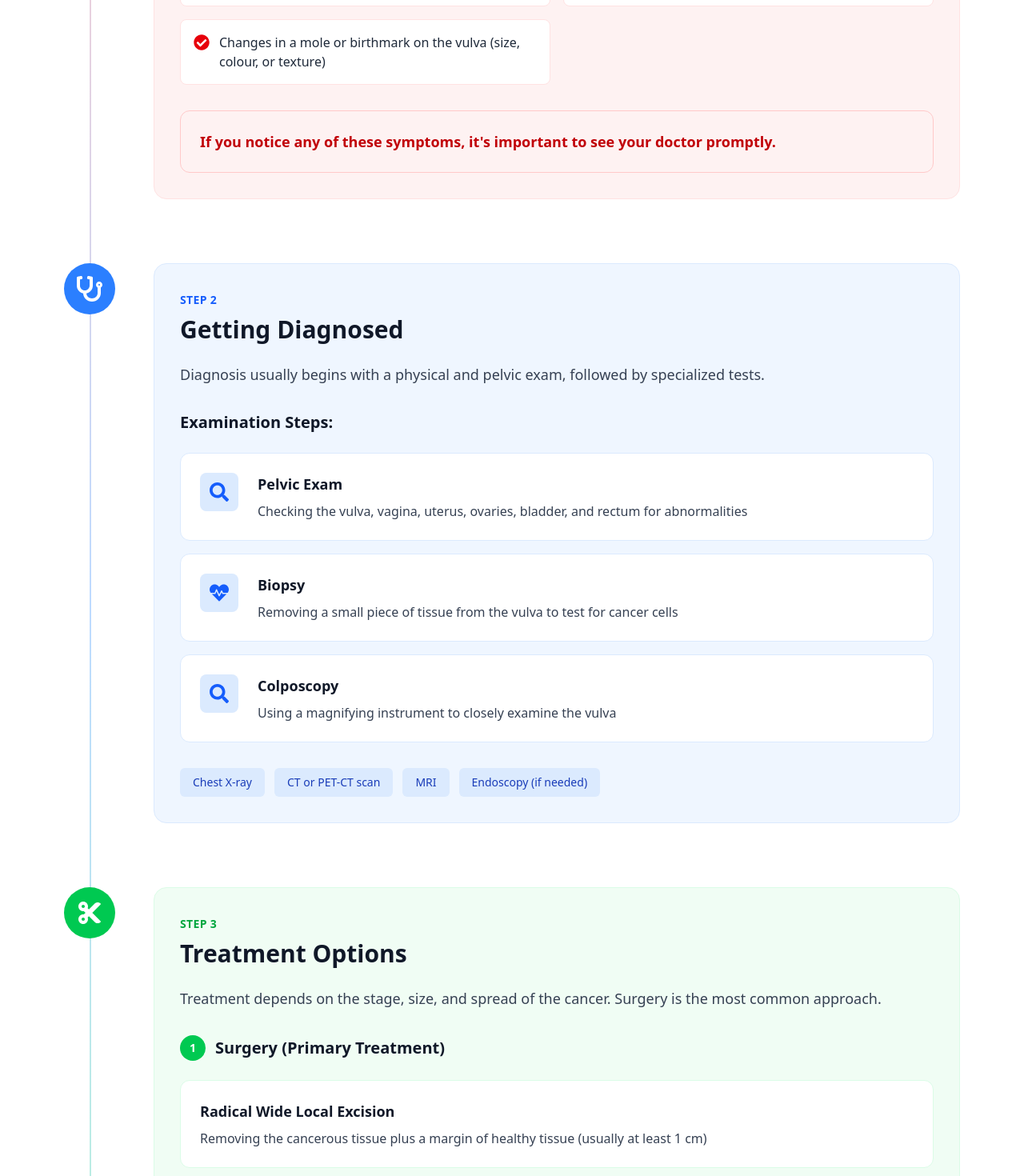
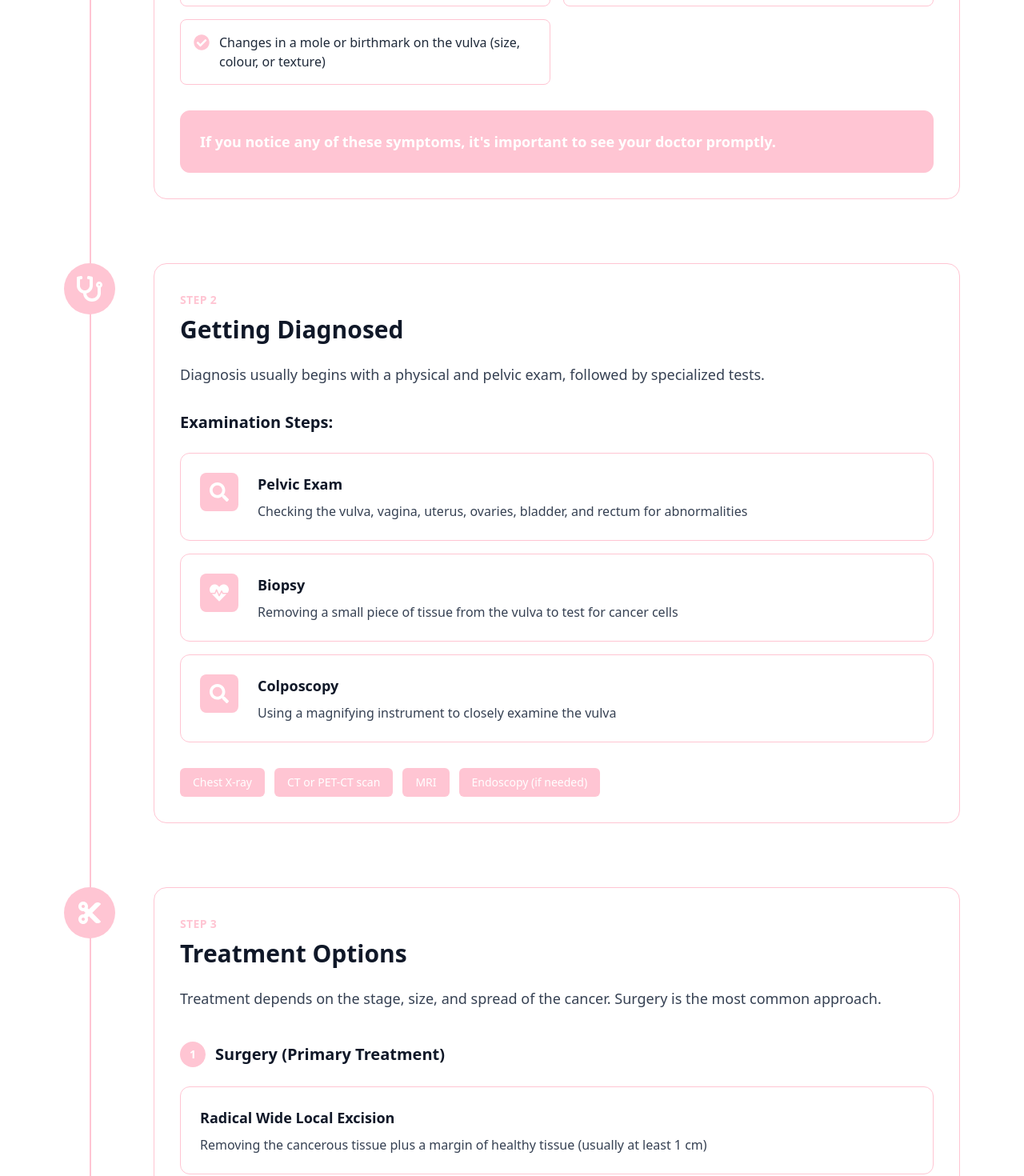
Before and after one commit to shandiru/surgeon, a React (Vite) app: page /Cancer/Vulvar in a window 1280 px wide. Shown: the part 800-2270 px from the top of the page at 80% size. Built offline with nearby package versions, Linux system fonts and the light colour scheme.

Commit message:
add color

```diff
--- a/src/components/CancerSection/VulvarCancePage/VulvarCancerGuide.jsx
+++ b/src/components/CancerSection/VulvarCancePage/VulvarCancerGuide.jsx
@@ -1,13 +1,13 @@
 import React from "react";
 import {
-  FaExclamationTriangle, // AlertTriangle
-  FaHeartbeat,           // Activity
-  FaCheckCircle,         // CircleCheckBig
-  FaStethoscope,         // Stethoscope
-  FaSearch,              // Search
-  FaCut,                 // Scissors
-  FaBolt,                // Zap
-  FaPills,               // Pill
+  FaExclamationTriangle,
+  FaHeartbeat,
+  FaCheckCircle,
+  FaStethoscope,
+  FaSearch,
+  FaCut,
+  FaBolt,
+  FaPills,
 } from "react-icons/fa";
 
 const VulvarCancerPage = () => {
@@ -16,7 +16,8 @@ const VulvarCancerPage = () => {
       <div className="container mx-auto px-4 py-12 max-w-6xl">
         {/* Header Section */}
         <div className="text-center mb-16">
-          <div className="inline-flex items-center gap-2 bg-blue-100 text-blue-800 px-4 py-2 rounded-full text-sm font-medium mb-6">
+          <div className="inline-flex items-center gap-2 px-4 py-2 rounded-full text-sm font-medium mb-6"
+            style={{ backgroundColor: "#FFC5D3", color: "#fff" }}>
             <FaHeartbeat className="h-4 w-4" /> Medical Information Guide
           </div>
           <h1 className="text-5xl font-bold text-gray-900 mb-6">
@@ -29,11 +30,13 @@ const VulvarCancerPage = () => {
 
         {/* Timeline Vertical Line */}
         <div className="relative">
-          <div className="absolute left-8 top-0 bottom-0 w-0.5 bg-gradient-to-b from-red-200 via-blue-200 to-green-200 hidden lg:block"></div>
+          <div
+            className="absolute left-8 top-0 bottom-0 w-0.5 hidden lg:block"
+            style={{ backgroundColor: "#FFC5D3" }}
+          ></div>
 
           {/* Step 1: Symptoms */}
           <StepCard
-            color="red"
             step="Step 1"
             title="Recognizing Symptoms"
             icon={<FaExclamationTriangle className="h-8 w-8" />}
@@ -52,7 +55,6 @@ const VulvarCancerPage = () => {
 
           {/* Step 2: Diagnosis */}
           <StepCard
-            color="blue"
             step="Step 2"
             title="Getting Diagnosed"
             icon={<FaStethoscope className="h-8 w-8" />}
@@ -84,7 +86,6 @@ const VulvarCancerPage = () => {
 
           {/* Step 3: Treatment */}
           <StepCard
-            color="green"
             step="Step 3"
             title="Treatment Options"
             icon={<FaCut className="h-8 w-8" />}
@@ -121,8 +122,9 @@ const VulvarCancerPage = () => {
         </div>
 
         {/* Disclaimer */}
-        <div className="text-center mt-20 p-8 bg-gray-50 rounded-2xl">
-          <p className="text-gray-600 text-lg leading-relaxed max-w-3xl mx-auto">
+        <div className="text-center mt-20 p-8 rounded-2xl"
+          style={{ backgroundColor: "#FFC5D3" }}>
+          <p className="text-white text-lg leading-relaxed max-w-3xl mx-auto">
             This information is for educational purposes only and should not replace professional medical advice.
             Always consult with your healthcare provider for personalized medical guidance.
           </p>
@@ -133,57 +135,26 @@ const VulvarCancerPage = () => {
 };
 
 // Step Card Component
-const StepCard = ({
-  step,
-  color,
-  title,
-  icon,
-  description,
-  points,
-  alert,
-  subsections,
-  tags,
-  treatments,
-}) => {
-  const colors = {
-    red: {
-      bg: "bg-red-50",
-      border: "border-red-100",
-      text: "text-red-600",
-      circle: "bg-red-500",
-      tag: "bg-red-100 text-red-800",
-    },
-    blue: {
-      bg: "bg-blue-50",
-      border: "border-blue-100",
-      text: "text-blue-600",
-      circle: "bg-blue-500",
-      tag: "bg-blue-100 text-blue-800",
-    },
-    green: {
-      bg: "bg-green-50",
-      border: "border-green-100",
-      text: "text-green-600",
-      circle: "bg-green-500",
-      tag: "bg-green-100 text-green-800",
-    },
-  };
+const StepCard = ({ step, title, icon, description, points, alert, subsections, tags, treatments }) => {
+  const pink = "#FFC5D3";
 
   return (
     <div className="relative mb-20">
       <div className="lg:flex lg:items-start lg:gap-12">
         {/* Step Circle */}
         <div
-          className={`hidden lg:flex items-center justify-center w-16 h-16 ${colors[color].circle} rounded-full text-white mb-8 lg:mb-0 relative z-10`}
+          className="hidden lg:flex items-center justify-center w-16 h-16 rounded-full text-white mb-8 lg:mb-0 relative z-10"
+          style={{ backgroundColor: pink }}
         >
           {icon}
         </div>
 
         {/* Card */}
         <div className="flex-1">
-          <div className={`${colors[color].bg} rounded-2xl p-8 border ${colors[color].border}`}>
+          <div className="rounded-2xl p-8 border"
+            style={{ backgroundColor: "#fff", borderColor: pink }}>
             <div className="mb-6">
-              <span className={`${colors[color].text} font-semibold text-sm uppercase tracking-wide`}>
+              <span className="font-semibold text-sm uppercase tracking-wide" style={{ color: pink }}>
                 {step}
               </span>
               <h2 className="text-3xl font-bold text-gray-900 mt-2">{title}</h2>
@@ -191,12 +162,13 @@ const StepCard = ({
 
             {description && <p className="text-gray-700 mb-8 text-lg">{description}</p>}
 
-            {/* Symptom Points */}
+            {/* Points */}
             {points && (
               <div className="grid md:grid-cols-2 gap-4">
                 {points.map((point, i) => (
-                  <div key={i} className={`flex items-start gap-3 p-4 bg-white rounded-lg border ${colors[color].border}`}>
-                    <FaCheckCircle className={`h-5 w-5 ${colors[color].text} mt-0.5 flex-shrink-0`} />
+                  <div key={i} className="flex items-start gap-3 p-4 bg-white rounded-lg border"
+                    style={{ borderColor: pink }}>
+                    <FaCheckCircle className="h-5 w-5 mt-0.5 flex-shrink-0" style={{ color: pink }} />
                     <span className="text-gray-800">{point}</span>
                   </div>
                 ))}
@@ -205,23 +177,22 @@ const StepCard = ({
 
             {/* Alert Box */}
             {alert && (
-              <div className="mt-8 p-6 rounded-xl border border-red-200 bg-red-50">
-                <p className="text-red-700 font-semibold text-lg">
-                      {alert}
-                </p>
+              <div className="mt-8 p-6 rounded-xl border"
+                style={{ borderColor: pink, backgroundColor: pink }}>
+                <p className="text-white font-semibold text-lg">{alert}</p>
               </div>
-
             )}
 
             {/* Subsections */}
-            {subsections &&
-              subsections.map((section, i) => (
-                <div key={i} className="space-y-6">
+            {subsections && subsections.map((section, i) => (
+              <div key={i} className="space-y-6 mt-8">
                 <h3 className="text-xl font-semibold text-gray-900">{section.title}</h3>
                 <div className="space-y-4">
                   {section.items.map((item, j) => (
-                      <div key={j} className={`flex items-start gap-6 p-6 bg-white rounded-xl border ${colors[color].border}`}>
-                        <div className={`flex items-center justify-center w-12 h-12 ${colors[color].tag.split(" ")[0]} rounded-lg ${colors[color].text} flex-shrink-0`}>
+                    <div key={j} className="flex items-start gap-6 p-6 bg-white rounded-xl border"
+                      style={{ borderColor: pink }}>
+                      <div className="flex items-center justify-center w-12 h-12 rounded-lg flex-shrink-0"
+                        style={{ backgroundColor: pink, color: "#fff" }}>
                         {item.icon}
                       </div>
                       <div>
@@ -238,7 +209,9 @@ const StepCard = ({
             {tags && (
               <div className="mt-8 flex flex-wrap gap-3">
                 {tags.map((tag, i) => (
-                  <span key={i} className={`px-4 py-2 rounded-md text-sm font-medium ${colors[color].tag}`}>
+                  <span key={i}
+                    className="px-4 py-2 rounded-md text-sm font-medium"
+                    style={{ backgroundColor: pink, color: "#fff" }}>
                     {tag}
                   </span>
                 ))}
@@ -247,18 +220,19 @@ const StepCard = ({
 
             {/* Treatments */}
             {treatments && (
-              <div className="space-y-8">
-                {/* Surgery */}
+              <div className="space-y-8 mt-10">
                 <div>
                   <div className="flex items-center gap-3 mb-6">
-                    <div className={`flex items-center justify-center w-8 h-8 ${colors[color].circle} rounded-full text-white text-sm font-bold`}>
+                    <div className="flex items-center justify-center w-8 h-8 rounded-full text-white text-sm font-bold"
+                      style={{ backgroundColor: pink }}>
                       1
                     </div>
                     <h3 className="text-xl font-semibold text-gray-900">Surgery (Primary Treatment)</h3>
                   </div>
                   <div className="grid gap-4">
                     {treatments.surgery.map((s, i) => (
-                      <div key={i} className={`p-6 bg-white rounded-xl border ${colors[color].border}`}>
+                      <div key={i} className="p-6 bg-white rounded-xl border"
+                        style={{ borderColor: pink }}>
                         <h4 className="text-lg font-semibold text-gray-900 mb-2">{s.heading}</h4>
                         <p className="text-gray-700">{s.text}</p>
                       </div>
@@ -266,18 +240,20 @@ const StepCard = ({
                   </div>
                 </div>
 
-                {/* Additional */}
                 <div>
                   <div className="flex items-center gap-3 mb-6">
-                    <div className={`flex items-center justify-center w-8 h-8 ${colors[color].circle} rounded-full text-white text-sm font-bold`}>
+                    <div className="flex items-center justify-center w-8 h-8 rounded-full text-white text-sm font-bold"
+                      style={{ backgroundColor: pink }}>
                       2
                     </div>
                     <h3 className="text-xl font-semibold text-gray-900">Additional Treatments</h3>
                   </div>
                   <div className="grid md:grid-cols-2 gap-4">
                     {treatments.additional.map((a, i) => (
-                      <div key={i} className={`flex items-start gap-4 p-6 bg-white rounded-xl border ${colors[color].border}`}>
-                        <div className={`flex items-center justify-center w-12 h-12 ${colors[color].tag.split(" ")[0]} rounded-lg ${colors[color].text} flex-shrink-0`}>
+                      <div key={i} className="flex items-start gap-4 p-6 bg-white rounded-xl border"
+                        style={{ borderColor: pink }}>
+                        <div className="flex items-center justify-center w-12 h-12 rounded-lg flex-shrink-0"
+                          style={{ backgroundColor: pink, color: "#fff" }}>
                           {a.icon}
                         </div>
                         <div>
@@ -290,6 +266,7 @@ const StepCard = ({
                 </div>
               </div>
             )}
+
           </div>
         </div>
       </div>
```
Lines whose indentation alone changed are shown as unchanged.
